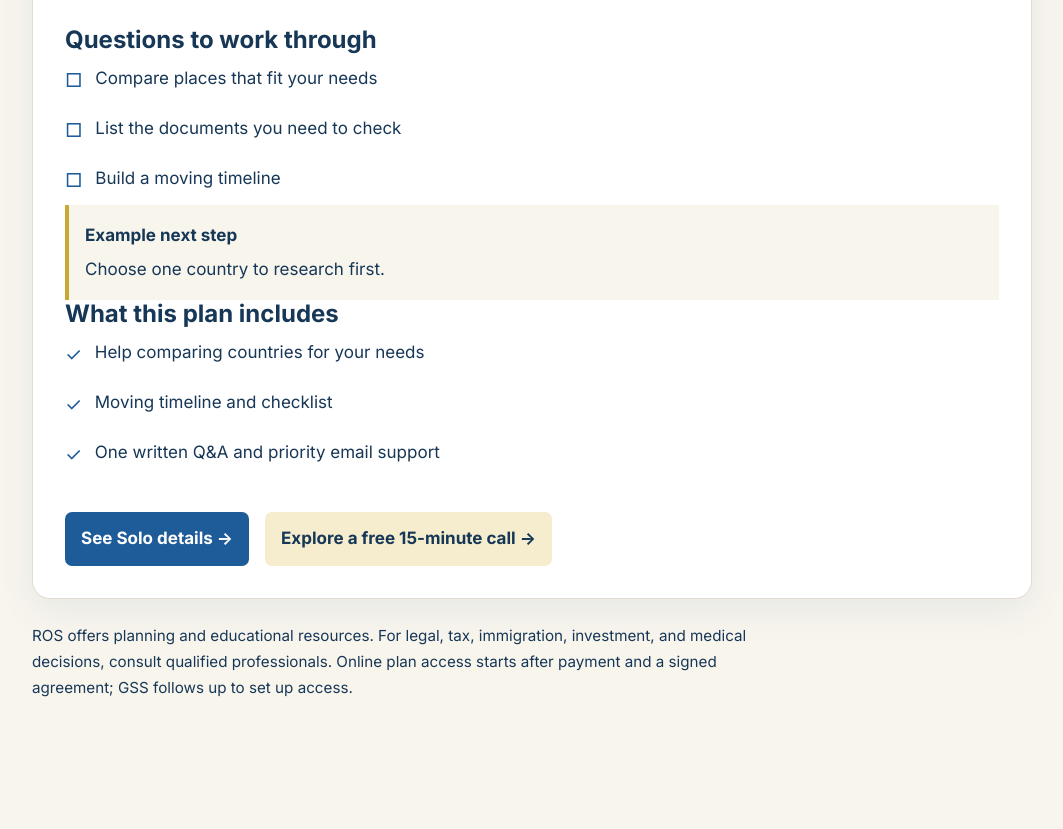
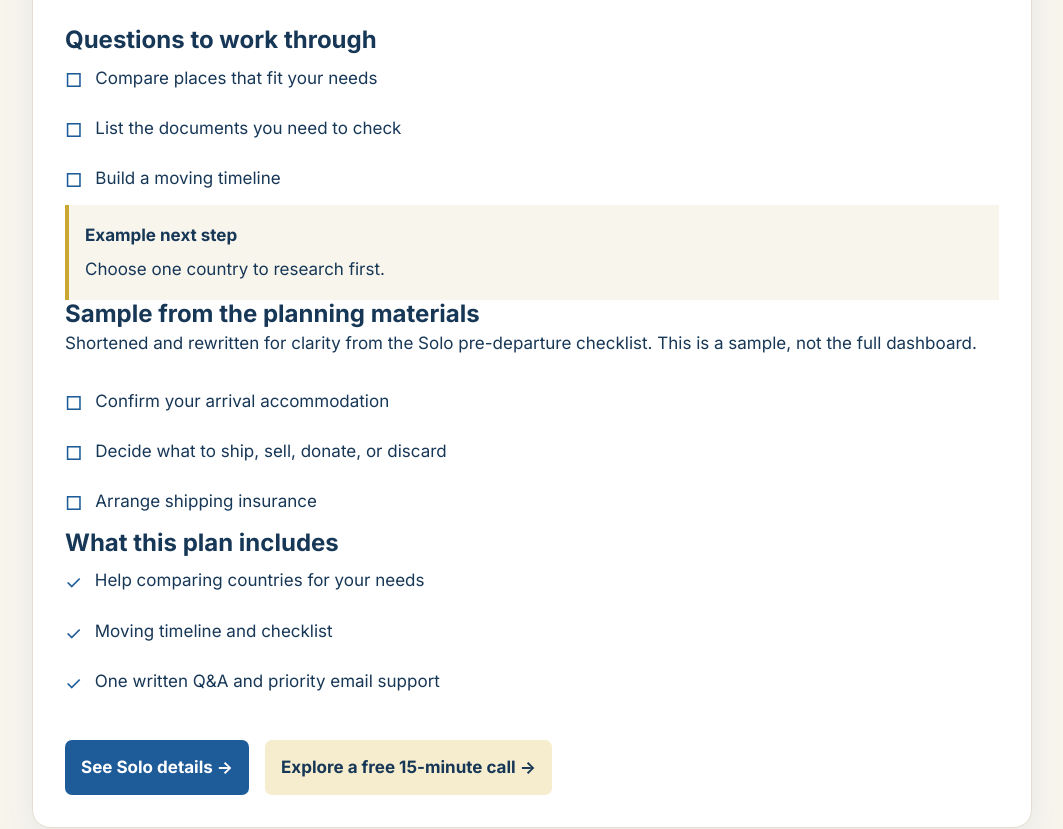
Before and after one commit to globalsystemsstudio-lang/gss-website, a Next.js app: page /see-ros in a window 1280 px wide. Shown: the part 824-1653 px from the top of the page, without its empty margins (108-1171 px from the left). Built offline with nearby package versions, Linux system fonts and the light colour scheme.

Commit message:
Show samples from ROS planning materials

```diff
--- a/components/ROSPreview.jsx
+++ b/components/ROSPreview.jsx
@@ -13,6 +13,16 @@ const examples = {
   nomad: { question: 'Can I work remotely while living abroad?', tasks: ['Research visa and work questions', 'Review banking and payment needs', 'List tax questions for a professional'], next: 'Check the rules for your chosen destination with a qualified professional.' },
   entrepreneur: { question: 'What happens to my business when I move?', tasks: ['Research business setup questions', 'Review banking and how you take payments', 'List supplier and tax questions'], next: 'Make a list of business questions for a local professional.' },
   investor: { question: 'What should I research before investing abroad?', tasks: ['List property and ownership questions', 'Research investment-related residency', 'Prepare questions about banking and assets'], next: 'Discuss your questions with qualified legal and financial professionals.' },
+};
+
+// These samples are shortened, plain-language adaptations of GSS Notion planning pages.
+const excerpts = {
+  solo: { title: 'Solo pre-departure checklist', items: ['Confirm your arrival accommodation', 'Decide what to ship, sell, donate, or discard', 'Arrange shipping insurance'] },
+  family: { title: 'Family readiness check', items: ['Money and budget', 'Housing and property', 'Healthcare coverage', 'Family needs'], detail: 'Two people review each area, compare their answers, and discuss any differences.' },
+  legacy: { title: 'Legacy financial planning', items: ['Document your income sources', 'Estimate moving costs, including travel and deposits', 'Review retirement income questions', 'Plan a separate budget for property or other major commitments'] },
+  nomad: { title: 'Japan Digital Nomad research hub', items: ['Visa and eligibility research', 'Health insurance questions', 'Internet, banking, and working arrangements'], detail: 'This destination research page brings together questions to check before working abroad.' },
+  entrepreneur: { title: 'Jamaica Entrepreneur research hub', items: ['Business registration research', 'Business tax and work permit questions', 'Authorities that handle company formation and tax'], detail: 'This destination research page organizes business setup topics and official contacts.' },
+  investor: { title: 'Georgia Investor research hub', items: ['Investment benchmarks', 'Visa and residency questions', 'Property, business structures, and banking research'], detail: 'This destination research page brings investment research topics together for review with qualified professionals.' },
 };
 
 export default function ROSPreview() {
@@ -31,7 +41,7 @@ export default function ROSPreview() {
       <div className={styles.choices} aria-label="Choose a plan">{tiers.map(item => <button key={item.id} type="button" aria-pressed={selected === item.id} onClick={() => choose(item.id)}>{item.fullName || item.name}</button>)}</div>
       <div className={styles.card} aria-live="polite">
         <div className={styles.cardHead}><div><span>EXAMPLE · {tier.fullName || tier.name.toUpperCase()}</span><h2>{example.question}</h2></div><div className={styles.price}>{money(tier.price)} <small>USD once<br />{tier.months} months{tier.id === 'family' ? ' · 2 people' : ''}</small></div></div>
-        <div className={styles.content}><h3>Questions to work through</h3><ul>{example.tasks.map(task => <li key={task}><span aria-hidden="true">□</span>{task}</li>)}</ul><div className={styles.next}><strong>Example next step</strong><p>{example.next}</p></div><h3>What this plan includes</h3><ul>{tier.highlights.map(item => <li key={item}><span aria-hidden="true">✓</span>{item}</li>)}</ul></div>
+        <div className={styles.content}><h3>Questions to work through</h3><ul>{example.tasks.map(task => <li key={task}><span aria-hidden="true">□</span>{task}</li>)}</ul><div className={styles.next}><strong>Example next step</strong><p>{example.next}</p></div>{excerpts[selected] && <><h3>Sample from the planning materials</h3><p>Shortened and rewritten for clarity from the {excerpts[selected].title}. This is a sample, not the full dashboard.</p>{excerpts[selected].detail && <p>{excerpts[selected].detail}</p>}<ul>{excerpts[selected].items.map(item => <li key={item}><span aria-hidden="true">□</span>{item}</li>)}</ul></>}<h3>What this plan includes</h3><ul>{tier.highlights.map(item => <li key={item}><span aria-hidden="true">✓</span>{item}</li>)}</ul></div>
         <div className={styles.actions}><Link href={tier.url} onClick={() => action('plan_details')}>See {tier.name} details →</Link><Link href="/services/discovery-call/" onClick={() => action('free_call')}>Explore a free 15-minute call →</Link></div>
       </div>
       <p className={styles.foot}>ROS offers planning and educational resources. For legal, tax, immigration, investment, and medical decisions, consult qualified professionals. Online plan access starts after payment and a signed agreement; GSS follows up to set up access.</p>
```
